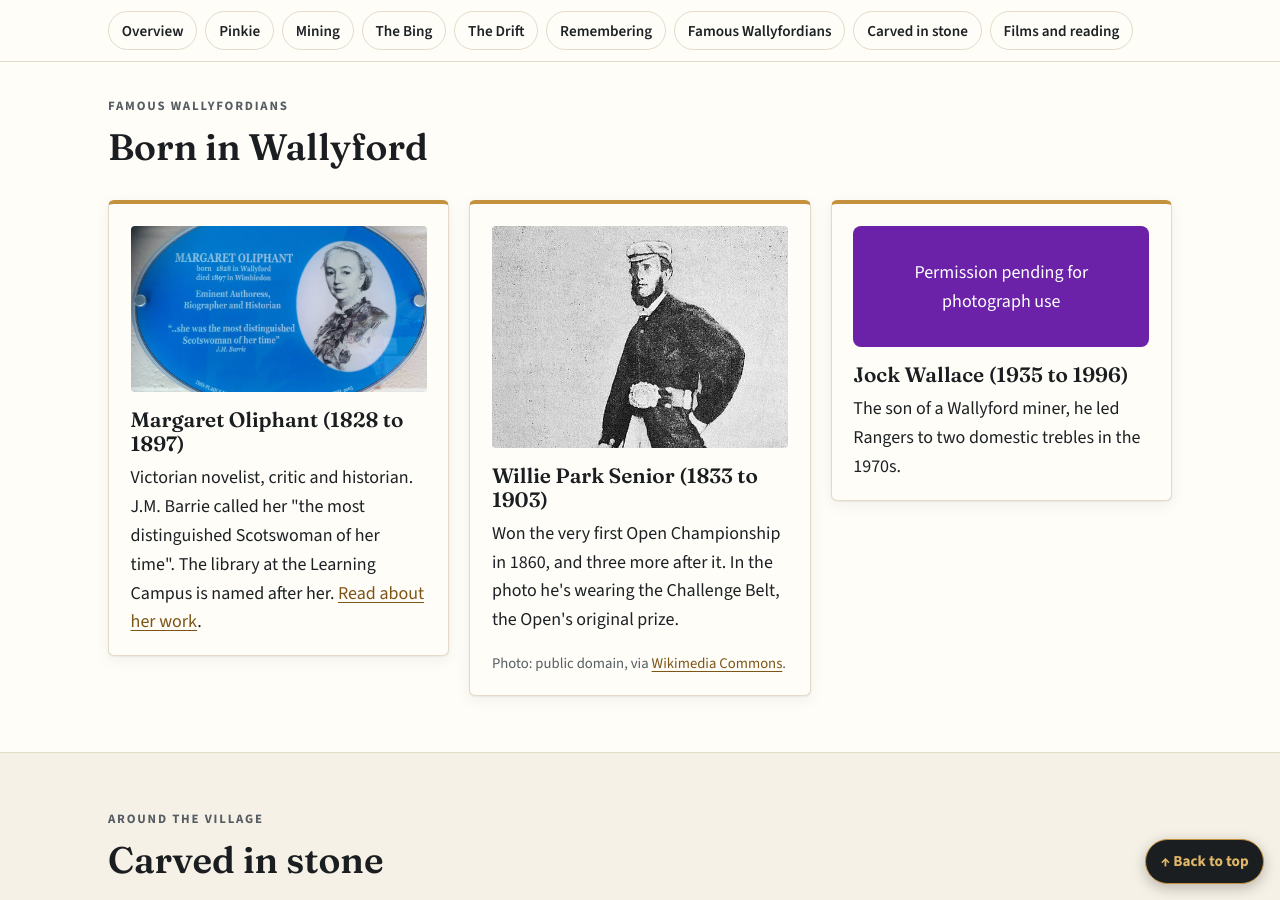
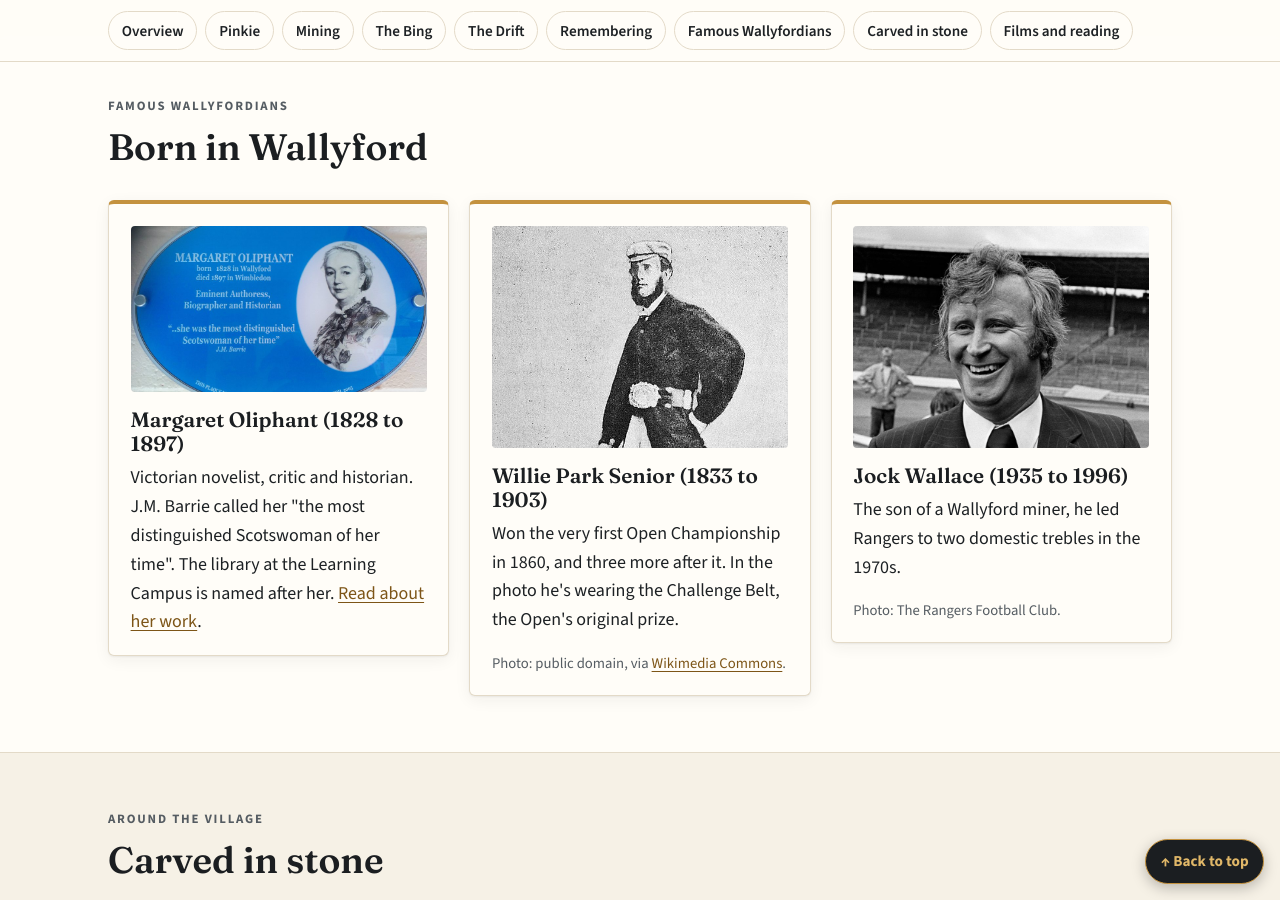
Before and after one commit to dochtie/wallyford-community-council, a Jekyll site: the page built from wallyford.html, in a window 1280 px wide and 900 px high, scrolled down 6246 px. Built offline with Jekyll 4.4.1, drawn with Linux system fonts in a browser that asks for light colours.

Commit message:
Add Jock Wallace photo, credited to The Rangers Football Club
Co-Authored-By: Claude Sonnet 5.5 <noreply@anthropic.com>
Claude-Session: https://claude.ai/code/session_01AHWgmsu24Pbs6Dphz8YY7Q

```diff
--- a/wallyford.html
+++ b/wallyford.html
@@ -242,11 +242,10 @@ description: The story of Wallyford, East Lothian. Mining and the Miners' Stones
         <p class="small muted">Photo: public domain, via <a href="https://commons.wikimedia.org/wiki/File:Willie_Park_Senior_wearing_the_Championship_Belt.jpg">Wikimedia Commons</a>.</p>
       </article>
       <article class="card">
-        <div style="background-color: #6b21a8; color: white; padding: 2rem; text-align: center; border-radius: 0.5rem; margin-bottom: 1rem;">
-          Permission pending for photograph use
-        </div>
+        <img class="card-img card-img-4x3" src="{{ '/assets/img/jock-wallace.jpg' | relative_url }}" alt="Black and white photo of Jock Wallace smiling broadly, in a pinstripe suit and a Rangers tie, standing in front of an empty football stand" width="800" height="1131" loading="lazy">
         <h3>Jock Wallace (1935 to 1996)</h3>
         <p>The son of a Wallyford miner, he led Rangers to two domestic trebles in the 1970s.</p>
+        <p class="small muted">Photo: The Rangers Football Club.</p>
       </article>
     </div>
   </div>
```
Also changed, not shown: assets/img/jock-wallace.jpg (added).
